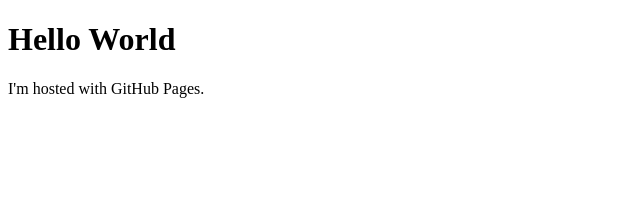
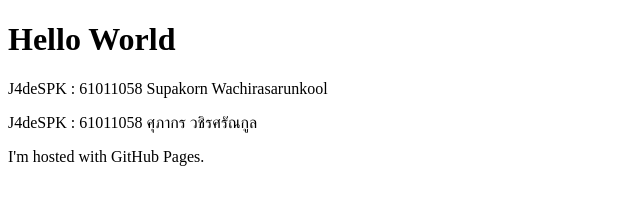
Before and after one commit to J4deSPK/Lab-Github, a plain HTML site: page index.html in a window 1280 px wide. Shown: the whole page, without its empty margins (0-640 px from the left). Drawn offline with Linux system fonts and the light colour scheme.

Commit message:
Update index.html

```diff
--- a/index.html
+++ b/index.html
@@ -2,6 +2,8 @@
 <html>
 <body>
 <h1>Hello World</h1>
+<p>J4deSPK : 61011058 Supakorn Wachirasarunkool</p>
+<p>J4deSPK : 61011058 ศุภากร วชิรศรัณกูล</p>
 <p>I'm hosted with GitHub Pages.</p>
 </body>
 </html>
```
